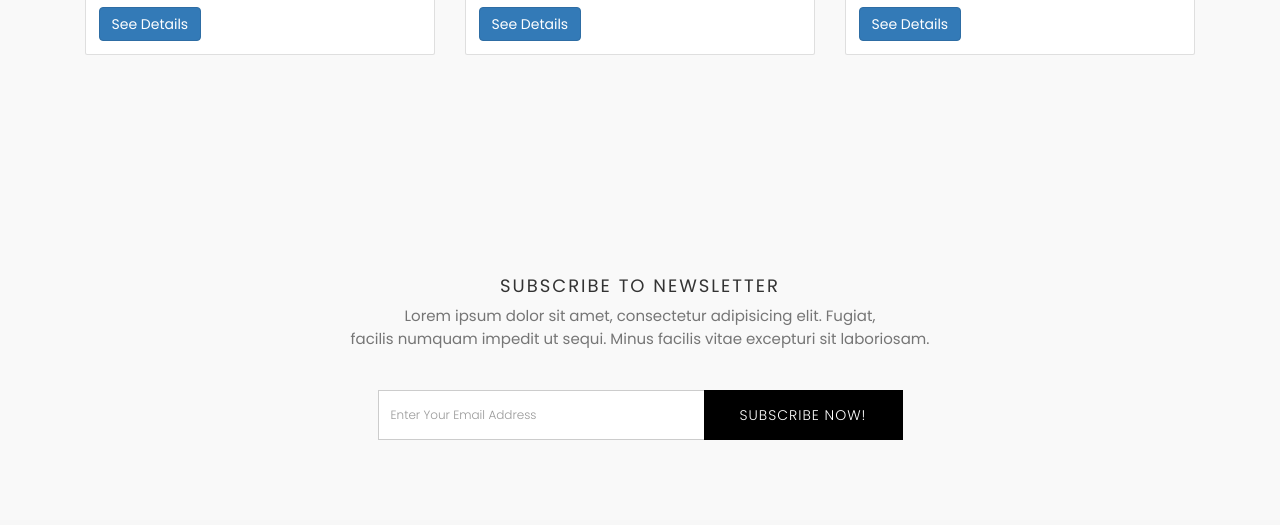
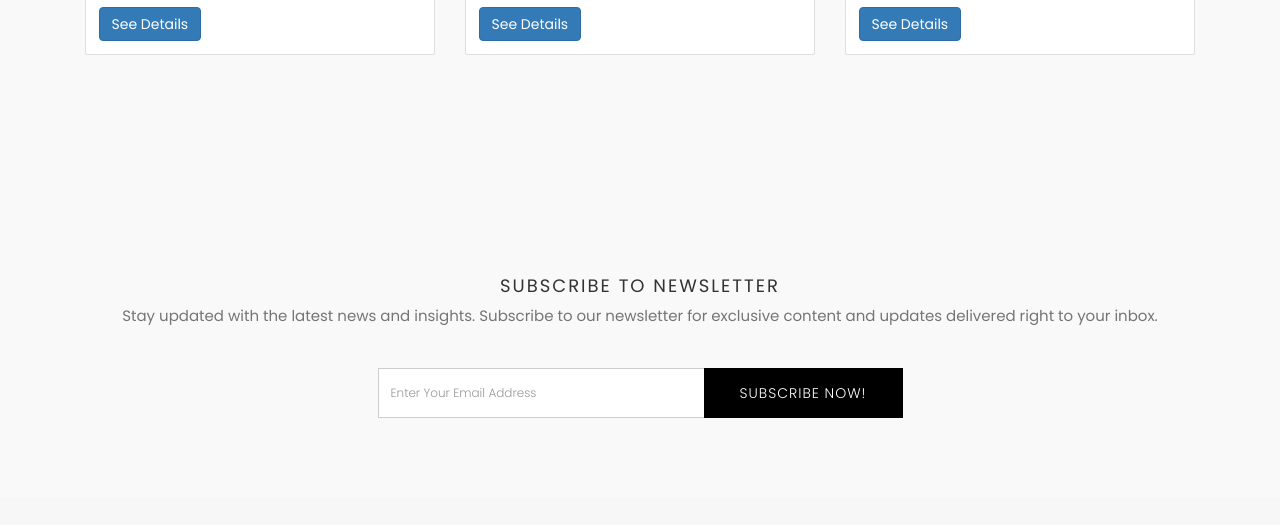
Before and after one commit to syedhasnain55/Tasha-Kitchen, a plain HTML site: page index.html in a window 1280 px wide. Shown: the part 2338-2863 px from the top of the page. Drawn offline with nearby package versions, Linux system fonts and the light colour scheme; some packages are replaced by stand-ins of ours; files whose address does not match are found by name.

Commit message:
index.html

```diff
--- a/index.html
+++ b/index.html
@@ -440,7 +440,7 @@ Start Call To Action
 			<div class="col-md-12 text-center">
 				<div class="title">
 					<h2>SUBSCRIBE TO NEWSLETTER</h2>
-					<p>Lorem ipsum dolor sit amet, consectetur adipisicing elit. Fugiat, <br> facilis numquam impedit ut sequi. Minus facilis vitae excepturi sit laboriosam.</p>
+					<p>Stay updated with the latest news and insights. Subscribe to our newsletter for exclusive content and updates delivered right to your inbox.</p>
 				</div>
 				<div class="col-lg-6 col-md-offset-3">
 				    <div class="input-group subscription-form">
```
